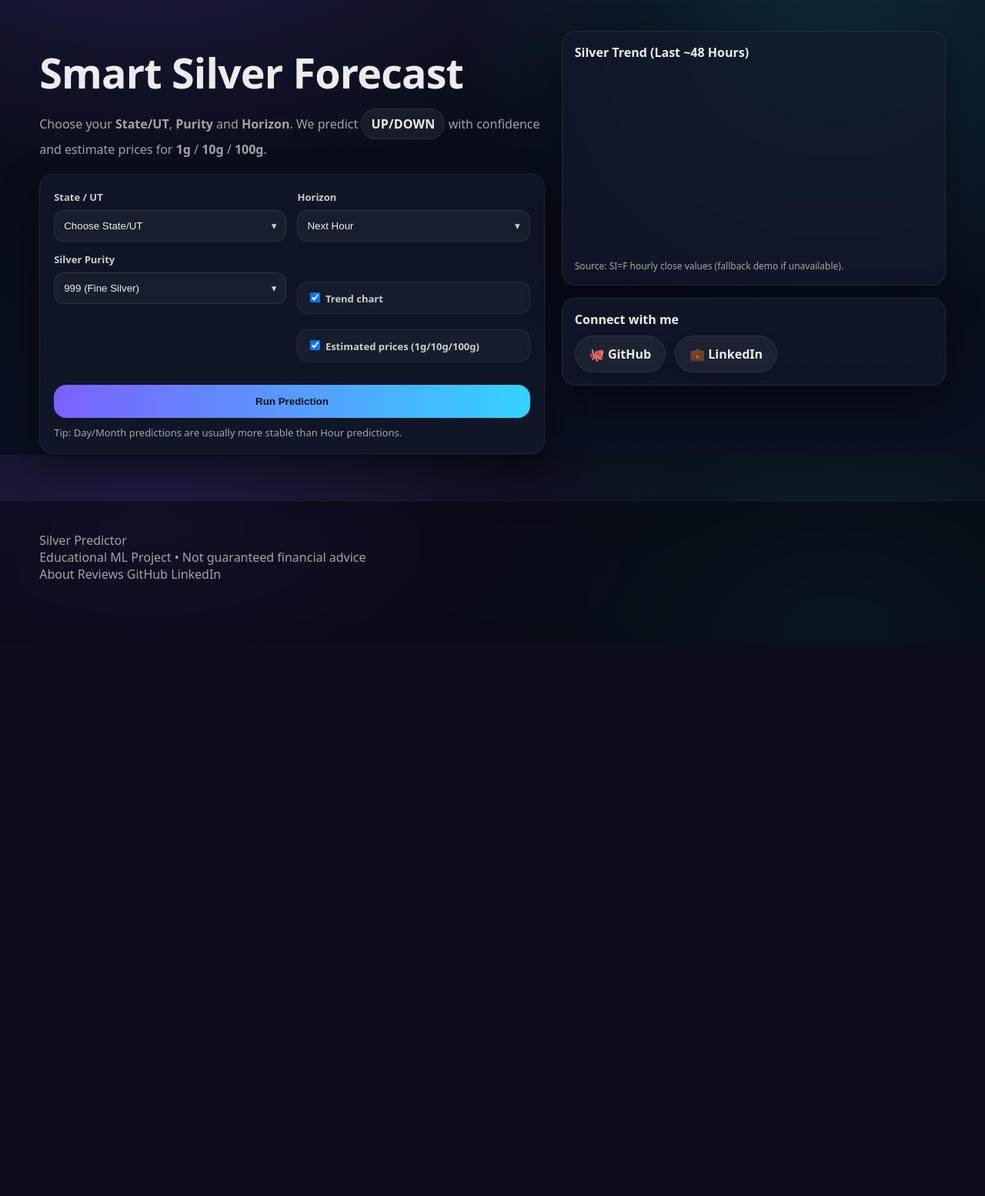
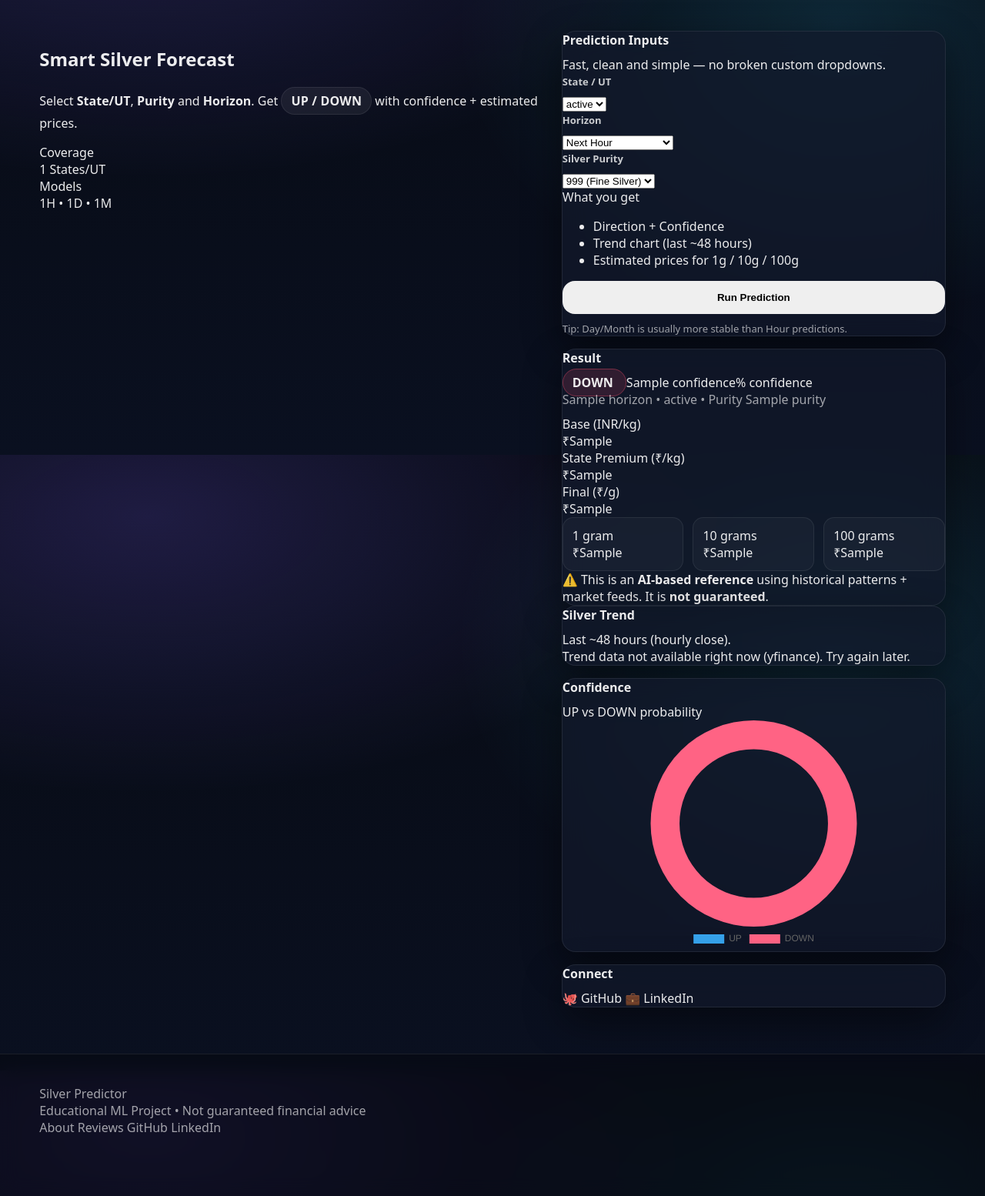
Before and after one commit to Bhavy123321/Silver-Price-Predictor, a Flask app: template templates/index.html in a window 1280 px wide. Shown: the part 209-1763 px from the top of the page at 77% size. Before the commit the page ends 961 px from the top, so only its background shows below. Run offline with Flask 3, Linux system fonts and the light colour scheme; the template is opened without the code that fills it: most values are stand-ins (such as "Sample title", 1, 10 or a date in 2020); a map, chart or similar area stays blank; parts of the project's set-up code (start-up, migrations or seed data) failed here and were passed over.

Commit message:
Update index.html

```diff
--- a/templates/index.html
+++ b/templates/index.html
@@ -1,136 +1,220 @@
 {% extends "base.html" %}
 {% block content %}
 
-<div class="banner banner-error" id="errorBanner" role="alert">
-  <div class="banner-text" id="errorText"></div>
+<section class="hero">
+  <div class="hero-head">
+    <div>
+      <h1 class="h1">Smart Silver Forecast</h1>
+      <p class="lead">
+        Select <b>State/UT</b>, <b>Purity</b> and <b>Horizon</b>.
+        Get <span class="chip">UP / DOWN</span> with confidence + estimated prices.
+      </p>
     </div>
 
-<section class="hero">
-  <div class="hero-left">
-    <h1 class="hero-title">Smart Silver Forecast</h1>
-    <p class="hero-desc">
-      Choose your <b>State/UT</b>, <b>Purity</b> and <b>Horizon</b>. We predict
-      <span class="chip">UP/DOWN</span> with confidence and estimate prices for <b>1g</b> / <b>10g</b> / <b>100g</b>.
-    </p>
-
-    <div class="card card-form">
-      <div class="grid-2">
-        <div class="field">
-          <label>State / UT</label>
-          <div class="select" data-select="state">
-            <button class="select-btn" type="button">
-              <span class="select-value" data-value>Choose State/UT</span>
-              <span class="select-caret">▾</span>
-            </button>
-            <div class="select-menu">
-              <input class="select-search" type="text" placeholder="Search state...">
-              <div class="select-options" data-options>
-                {% for s in states %}
-                  <div class="opt" data-opt="{{ s }}">{{ s }}</div>
-                {% endfor %}
+    <div class="hero-metrics">
+      <div class="mini-card">
+        <div class="mini-label">Coverage</div>
+        <div class="mini-value">{{ states|length }} States/UT</div>
+      </div>
+      <div class="mini-card">
+        <div class="mini-label">Models</div>
+        <div class="mini-value">1H • 1D • 1M</div>
       </div>
     </div>
   </div>
-          <input type="hidden" id="stateInput" value="">
+
+  <div class="layout">
+    <!-- LEFT -->
+    <div class="panel">
+      <div class="card">
+        <div class="card-title">Prediction Inputs</div>
+        <div class="card-sub">Fast, clean and simple — no broken custom dropdowns.</div>
+
+        <form method="POST" class="form">
+          <div class="row2">
+            <div class="field">
+              <label>State / UT</label>
+              <select name="state" required>
+                {% for s in states %}
+                  <option value="{{ s }}">{{ s }}</option>
+                {% endfor %}
+              </select>
             </div>
 
             <div class="field">
               <label>Horizon</label>
-          <div class="select" data-select="horizon">
-            <button class="select-btn" type="button">
-              <span class="select-value" data-value>Next Hour</span>
-              <span class="select-caret">▾</span>
-            </button>
-            <div class="select-menu">
-              <div class="select-options" data-options>
-                <div class="opt" data-opt="1h">Next Hour</div>
-                <div class="opt" data-opt="1d">Next Day</div>
-                <div class="opt" data-opt="1m">Next Month</div>
-              </div>
-            </div>
-          </div>
-          <input type="hidden" id="horizonInput" value="1h">
+              <select name="horizon" required>
+                <option value="1h">Next Hour</option>
+                <option value="1d">Next Day (24h)</option>
+                <option value="1m">Next Month (approx)</option>
+              </select>
             </div>
           </div>
 
-      <div class="grid-2">
+          <div class="row2">
             <div class="field">
               <label>Silver Purity</label>
-          <div class="select" data-select="purity">
-            <button class="select-btn" type="button">
-              <span class="select-value" data-value>999 (Fine Silver)</span>
-              <span class="select-caret">▾</span>
-            </button>
-            <div class="select-menu">
-              <div class="select-options" data-options>
-                <div class="opt" data-opt="999">999 (Fine Silver)</div>
-                <div class="opt" data-opt="925">925 (Sterling)</div>
-                <div class="opt" data-opt="900">900</div>
-                <div class="opt" data-opt="800">800</div>
-              </div>
-            </div>
-          </div>
-          <input type="hidden" id="purityInput" value="999">
+              <select name="purity" required>
+                <option value="999">999 (Fine Silver)</option>
+                <option value="925">925 (Sterling)</option>
+                <option value="900">900</option>
+                <option value="800">800</option>
+              </select>
             </div>
 
-        <div class="field checks">
-          <label class="ghost">Options</label>
-          <label class="check">
-            <input type="checkbox" checked id="showTrend">
-            <span>Trend chart</span>
-          </label>
-          <label class="check">
-            <input type="checkbox" checked id="showPrices">
-            <span>Estimated prices (1g/10g/100g)</span>
-          </label>
+            <div class="info-box">
+              <div class="info-title">What you get</div>
+              <ul class="info-list">
+                <li>Direction + Confidence</li>
+                <li>Trend chart (last ~48 hours)</li>
+                <li>Estimated prices for 1g / 10g / 100g</li>
+              </ul>
             </div>
           </div>
 
-      <button class="btn btn-primary" id="predictBtn" type="button">
-        <span class="btn-text">Run Prediction</span>
-        <span class="btn-spin"></span>
-      </button>
-
-      <div class="hint">Tip: Day/Month predictions are usually more stable than Hour predictions.</div>
-
-      <div class="result" id="resultBox">
-        <div class="result-head">
-          <div class="result-title">Prediction</div>
-          <div class="badge" id="dirBadge">—</div>
+          <button class="btn" type="submit">Run Prediction</button>
+          <div class="hint">Tip: Day/Month is usually more stable than Hour predictions.</div>
+        </form>
       </div>
 
-        <div class="result-row">
-          <div class="muted">Confidence</div>
-          <div class="confidence">
-            <div class="bar"><div class="fill" id="confFill"></div></div>
-            <div class="confText" id="confText">—</div>
+      {% if result %}
+      <div class="card" style="margin-top:16px;">
+        <div class="card-title">Result</div>
+        <div class="result-head">
+          <div>
+            <div class="result-line">
+              <span class="badge {{ 'up' if result['direction']=='UP' else 'down' }}">
+                {{ "UP" if result['direction']=='UP' else "DOWN" }}
+              </span>
+              <span class="result-main">{{ result["confidence"] }}% confidence</span>
             </div>
-        </div>
-
-        <div class="prices" id="pricesBox">
-          <div class="price"><div class="muted">1g</div><div class="value" id="p1g">—</div></div>
-          <div class="price"><div class="muted">10g</div><div class="value" id="p10g">—</div></div>
-          <div class="price"><div class="muted">100g</div><div class="value" id="p100g">—</div></div>
-        </div>
+            <div class="muted">
+              {{ result["horizon"] }} • {{ result["state"] }} • Purity {{ result["purity"] }}
             </div>
           </div>
         </div>
 
-  <div class="hero-right">
-    <div class="card card-chart" id="chartCard">
-      <div class="card-title">Silver Trend (Last ~48 Hours)</div>
-      <canvas id="trendChart"></canvas>
-      <div class="chart-note">Source: SI=F hourly close values (fallback demo if unavailable).</div>
+        <div class="stats">
+          <div class="stat">
+            <div class="stat-k">Base (INR/kg)</div>
+            <div class="stat-v">₹{{ result["base_inr_kg"] }}</div>
+          </div>
+          <div class="stat">
+            <div class="stat-k">State Premium (₹/kg)</div>
+            <div class="stat-v">₹{{ result["premium_per_kg"] }}</div>
+          </div>
+          <div class="stat">
+            <div class="stat-k">Final (₹/g)</div>
+            <div class="stat-v">₹{{ result["prices"]["per_g"] }}</div>
+          </div>
         </div>
 
-    <div class="card card-connect">
-      <div class="card-title">Connect with me</div>
-      <div class="connect-row">
-        <a class="pill pill-big" href="{{ social.github }}" target="_blank" rel="noopener">🐙 GitHub</a>
-        <a class="pill pill-big" href="{{ social.linkedin }}" target="_blank" rel="noopener">💼 LinkedIn</a>
+        <div class="prices">
+          <div class="price">
+            <div class="price-k">1 gram</div>
+            <div class="price-v">₹{{ result["prices"]["p1"] }}</div>
+          </div>
+          <div class="price">
+            <div class="price-k">10 grams</div>
+            <div class="price-v">₹{{ result["prices"]["p10"] }}</div>
+          </div>
+          <div class="price">
+            <div class="price-k">100 grams</div>
+            <div class="price-v">₹{{ result["prices"]["p100"] }}</div>
+          </div>
+        </div>
+
+        <div class="note">
+          ⚠️ This is an <b>AI-based reference</b> using historical patterns + market feeds.
+          It is <b>not guaranteed</b>.
+        </div>
+      </div>
+      {% endif %}
+    </div>
+
+    <!-- RIGHT -->
+    <div class="side">
+      <div class="card">
+        <div class="card-title">Silver Trend</div>
+        <div class="card-sub">Last ~48 hours (hourly close).</div>
+
+        {% if labels and values %}
+          <div class="chart-wrap">
+            <canvas id="priceChart"></canvas>
+          </div>
+        {% else %}
+          <div class="empty">
+            Trend data not available right now (yfinance). Try again later.
+          </div>
+        {% endif %}
+      </div>
+
+      <div class="card" style="margin-top:16px;">
+        <div class="card-title">Confidence</div>
+        <div class="card-sub">UP vs DOWN probability</div>
+
+        {% if result %}
+          <div class="chart-wrap small">
+            <canvas id="confChart"></canvas>
+          </div>
+        {% else %}
+          <div class="empty">Run a prediction to see confidence chart.</div>
+        {% endif %}
+      </div>
+
+      <div class="card" style="margin-top:16px;">
+        <div class="card-title">Connect</div>
+        <div class="actions">
+          <a class="action" href="{{ social.github }}" target="_blank" rel="noopener">🐙 GitHub</a>
+          <a class="action" href="{{ social.linkedin }}" target="_blank" rel="noopener">💼 LinkedIn</a>
+        </div>
       </div>
     </div>
   </div>
 </section>
 
+<!-- Chart Data -->
+<script id="priceLabels" type="application/json">{{ labels|default([])|tojson }}</script>
+<script id="priceValues" type="application/json">{{ values|default([])|tojson }}</script>
+{% if result %}
+<script id="upProb" type="application/json">{{ result.get('proba_up', 50)|tojson }}</script>
+{% endif %}
+
+<script>
+  const labels = JSON.parse(document.getElementById("priceLabels").textContent || "[]");
+  const values = JSON.parse(document.getElementById("priceValues").textContent || "[]");
+
+  const priceCanvas = document.getElementById("priceChart");
+  if (priceCanvas && labels.length && values.length) {
+    new Chart(priceCanvas, {
+      type: "line",
+      data: { labels, datasets: [{ data: values, tension: 0.35, borderWidth: 2, pointRadius: 0 }] },
+      options: {
+        responsive: true,
+        maintainAspectRatio: false,
+        plugins: { legend: { display: false } },
+        scales: { x: { ticks: { maxTicksLimit: 7 } }, y: { ticks: { maxTicksLimit: 6 } } }
+      }
+    });
+  }
+
+  const confCanvas = document.getElementById("confChart");
+  const upProbEl = document.getElementById("upProb");
+  if (confCanvas && upProbEl) {
+    const upProb = JSON.parse(upProbEl.textContent || "50");
+    const downProb = 100 - upProb;
+
+    new Chart(confCanvas, {
+      type: "doughnut",
+      data: { labels: ["UP", "DOWN"], datasets: [{ data: [upProb, downProb], borderWidth: 0 }] },
+      options: {
+        responsive: true,
+        maintainAspectRatio: false,
+        cutout: "72%",
+        plugins: { legend: { position: "bottom" } }
+      }
+    });
+  }
+</script>
+
 {% endblock %}
```
Lines whose indentation alone changed are shown as unchanged.
